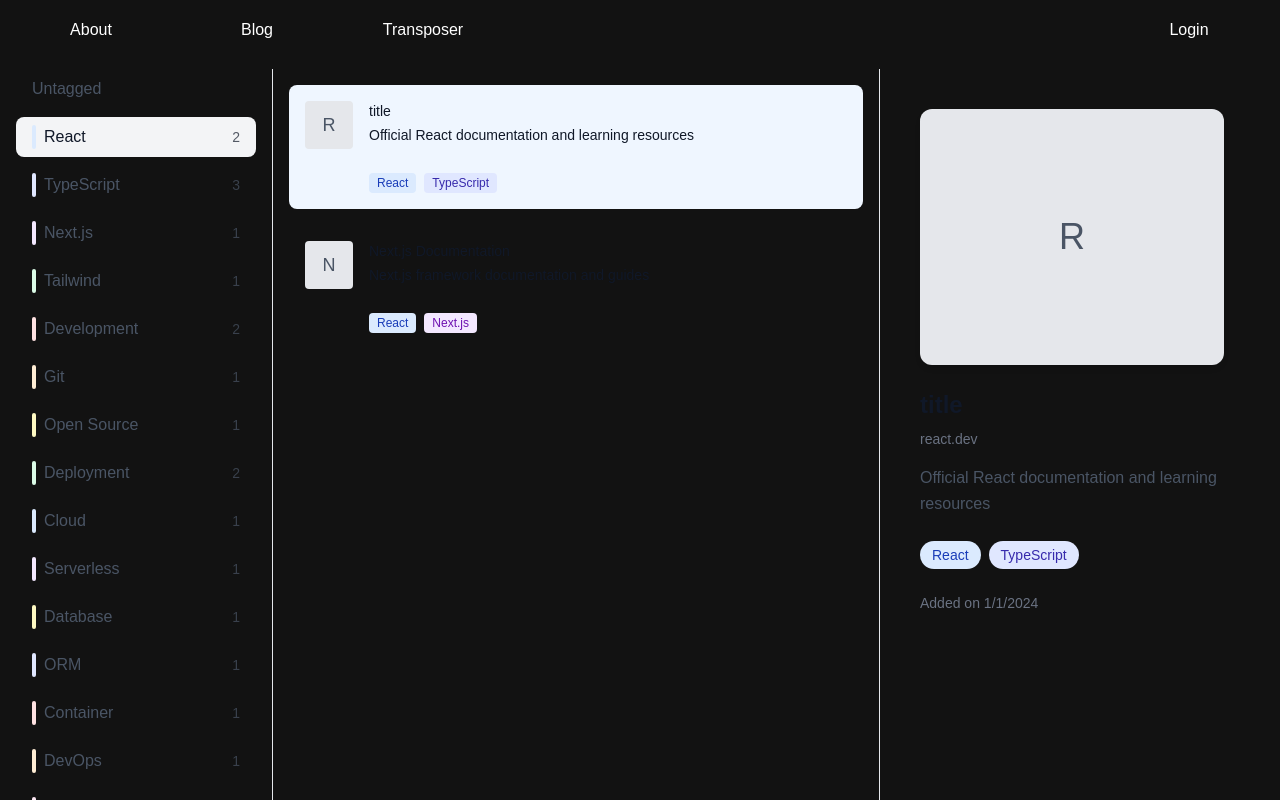
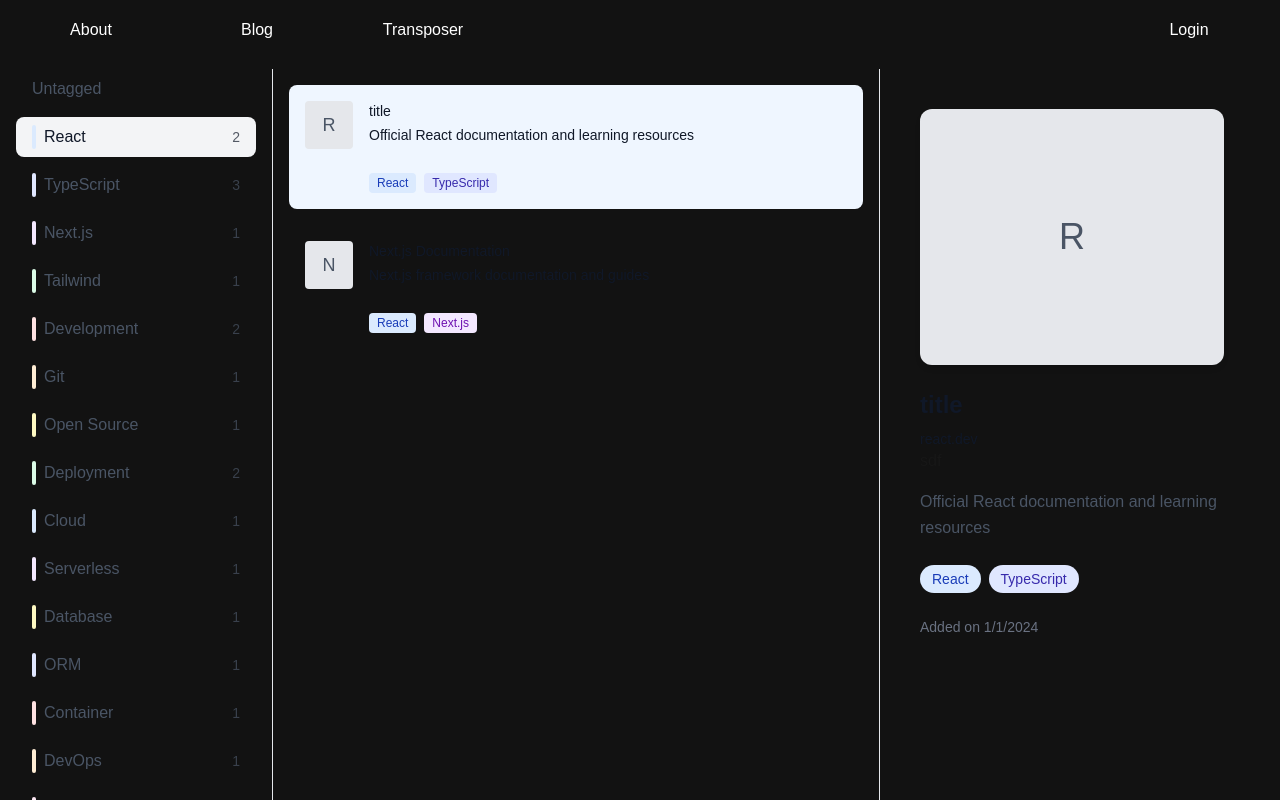
Before and after one commit to auaicn/blog-fe, a Next.js app: page /link/1 in a window 1280 px wide. Both pictures are taken after a click on the element 576 px from the left and 147 px from the top of the page. Built offline with nearby package versions, Linux system fonts and the light colour scheme; no server answers.

Commit message:
og-meta 수집 server 에서 동작하도록 (CORS) + cheerio 로 변경

```diff
--- a/app/(main)/(den)/link/components/LinkDetail.tsx
+++ b/app/(main)/(den)/link/components/LinkDetail.tsx
@@ -2,7 +2,7 @@ import { useRef } from "react";
 import { Link } from "../types";
 import { mockTags } from "../mock/tags";
 import { colorMap } from "../../../../lib/colors";
-import { fetchOGMetaData } from "../utils/og";
+import { fetchOGMetaData, OgMetaData } from "../../../../lib/og";
 import { useEffect, useState } from "react";
 
 interface LinkDetailProps {
@@ -10,24 +10,21 @@ interface LinkDetailProps {
   onUpdate?: (updatedLink: Link) => void;
 }
 
-interface OGPreview {
-  title: string;
-  description: string;
-  image: string;
-  siteName: string;
-}
-
 export function LinkDetail({ link, onUpdate }: LinkDetailProps) {
-  const [ogPreview, setOgPreview] = useState<OGPreview | null>(null);
+  const [ogPreview, setOgPreview] = useState<OgMetaData | null>(null);
   const [favicon, setFavicon] = useState<string | null>(null);
   const [isLoading, setIsLoading] = useState(true);
+
+  const [isEditingUrl, setIsEditingUrl] = useState(false);
   const [isEditingTitle, setIsEditingTitle] = useState(false);
   const [isEditingMemo, setIsEditingMemo] = useState(false);
 
   const [editedTitle, setEditedTitle] = useState("");
   const [editedMemo, setEditedMemo] = useState("");
+  const [editedUrl, setEditedUrl] = useState("");
 
   // 컴포넌트 상단
+  const urlRef = useRef<HTMLDivElement>(null);
   const titleRef = useRef<HTMLDivElement>(null);
   const memoRef = useRef<HTMLDivElement>(null);
 
@@ -50,6 +47,24 @@ export function LinkDetail({ link, onUpdate }: LinkDetailProps) {
         handleSave();
         setIsEditingMemo(false);
       }
+
+      if (
+        memoRef.current &&
+        !memoRef.current.contains(e.target as Node) &&
+        isEditingMemo
+      ) {
+        handleSave();
+        setIsEditingMemo(false);
+      }
+
+      if (
+        urlRef.current &&
+        !urlRef.current.contains(e.target as Node) &&
+        isEditingUrl
+      ) {
+        handleSave();
+        setIsEditingUrl(false);
+      }
     };
 
     document.addEventListener("mousedown", handleClickOutside);
@@ -62,8 +77,10 @@ export function LinkDetail({ link, onUpdate }: LinkDetailProps) {
     if (link) {
       setIsEditingTitle(false);
       setIsEditingMemo(false);
+      setIsEditingUrl(false);
       setEditedTitle(link.title);
       setEditedMemo(link.memo || "");
+      setEditedUrl(link.url);
     }
   }, [link]);
 
@@ -89,7 +106,7 @@ export function LinkDetail({ link, onUpdate }: LinkDetailProps) {
           setFavicon(faviconUrl);
         }
       } catch (error) {
-        console.error("Error fetching metadata:", error);
+        console.warn("Error fetching metadata:", link.url);
       } finally {
         setIsLoading(false);
       }
@@ -103,10 +120,12 @@ export function LinkDetail({ link, onUpdate }: LinkDetailProps) {
       ...link,
       title: editedTitle,
       memo: editedMemo,
+      url: editedUrl,
     };
     onUpdate(updatedLink);
     setIsEditingTitle(false);
     setIsEditingMemo(false);
+    setIsEditingUrl(false);
   };
 
   if (!link) {
@@ -197,6 +216,40 @@ export function LinkDetail({ link, onUpdate }: LinkDetailProps) {
               </h2>
             )}
           </div>
+          <div ref={urlRef}>
+            <p className="mt-2 text-sm w-full text-gray-900 dark:text-gray-100 hover:text-blue-600 dark:hover:text-blue-400">
+              {isLoading ? (
+                <span className="inline-block h-4 w-1/2 bg-gray-200 dark:bg-gray-700 rounded animate-pulse" />
+              ) : isEditingUrl ? (
+                <input
+                  type="text"
+                  value={editedUrl}
+                  onChange={(e) => setEditedUrl(e.target.value)}
+                  onKeyDown={(e) => {
+                    if (e.key === "Escape") {
+                      setIsEditingUrl(false);
+                      setEditedUrl(link.url);
+                    }
+
+                    if (e.key === "Enter") {
+                      handleSave();
+                      setIsEditingUrl(false);
+                    }
+                  }}
+                  className="w-full px-3 py-2 border rounded-lg focus:outline-none focus:ring-2 focus:ring-blue-500"
+                />
+              ) : (
+                <span
+                  onClick={() => setIsEditingUrl(true)}
+                  className="w-full block"
+                >
+                  {new URL(link.url).hostname}
+                </span>
+              )}
+            </p>
+          </div>
+          sdf
+          {ogPreview?.siteName && (
             <p
               className="mt-2 text-sm text-gray-500 dark:text-gray-400 cursor-pointer hover:text-blue-600 dark:hover:text-blue-400"
               onClick={handleClick}
@@ -204,9 +257,10 @@ export function LinkDetail({ link, onUpdate }: LinkDetailProps) {
               {isLoading ? (
                 <span className="inline-block h-4 w-1/2 bg-gray-200 dark:bg-gray-700 rounded animate-pulse" />
               ) : (
-              ogPreview?.siteName || new URL(link.url).hostname
+                ogPreview?.siteName
               )}
             </p>
+          )}
           <div className="mt-4" ref={memoRef}>
             {isEditingMemo ? (
               <textarea
--- a/app/(main)/(den)/link/components/LinkListItem.tsx
+++ b/app/(main)/(den)/link/components/LinkListItem.tsx
@@ -1,7 +1,7 @@
 import { Link } from "../types";
 import { mockTags } from "../mock/tags";
 import { colorMap } from "../../../../lib/colors";
-import { fetchOGMetaData } from "../utils/og";
+import { fetchOGMetaData, OgMetaData } from "../../../../lib/og";
 import { useEffect, useState } from "react";
 
 interface LinkListItemProps {
@@ -11,20 +11,13 @@ interface LinkListItemProps {
   onTagClick: (tagId: string) => void;
 }
 
-interface OGPreview {
-  title: string;
-  description: string;
-  image: string;
-  siteName: string;
-}
-
 export function LinkListItem({
   link,
   isSelected,
   onClick,
   onTagClick,
 }: LinkListItemProps) {
-  const [ogPreview, setOgPreview] = useState<OGPreview | null>(null);
+  const [ogPreview, setOgPreview] = useState<OgMetaData | null>(null);
   const [favicon, setFavicon] = useState<string | null>(null);
   const [isLoading, setIsLoading] = useState(true);
 
--- a/app/components/SignOutButton.tsx
+++ b/app/components/SignOutButton.tsx
@@ -10,7 +10,7 @@ export const SignOutButton = async () => {
       <form action={handleSignOut}>
         <button
           className={twMerge(
-            "px-8 py-3 w-[150px] text-center  bg-transparent hover:bg-indigo-700/50"
+            "px-8 py-3 w-[150px] text-center bg-transparent hover:bg-indigo-700/50 rounded-lg"
           )}
         >
           Log out
--- a/app/lib/colors.ts
+++ b/app/lib/colors.ts
@@ -1,4 +1,8 @@
+import clsx from "clsx";
+
 export type ColorId = keyof typeof colorMap;
+
+export const cn = (...args: Parameters<typeof clsx>) => clsx(...args);
 
 export const colorMap = {
   red: {
--- a/app/(main)/(den)/link/utils/og.ts
+++ b/app/lib/og.ts
@@ -1,33 +1,35 @@
-interface OGMetaData {
+"use server";
+
+import * as cheerio from "cheerio";
+
+export interface OgMetaData {
   title: string;
   description: string;
   image: string;
   siteName: string;
 }
 
-export async function fetchOGMetaData(url: string): Promise<OGMetaData> {
+export async function fetchOGMetaData(url: string): Promise<OgMetaData> {
   try {
     const response = await fetch(url);
     const html = await response.text();
 
-    const parser = new DOMParser();
-    const doc = parser.parseFromString(html, "text/html");
+    const $ = cheerio.load(html);
 
     const getMetaContent = (property: string) => {
-      const element =
-        doc.querySelector(`meta[property="${property}"]`) ||
-        doc.querySelector(`meta[name="${property}"]`);
-      return element?.getAttribute("content") || "";
+      return (
+        $(`meta[property="${property}"]`).attr("content") ||
+        $(`meta[name="${property}"]`).attr("content") ||
+        ""
+      );
     };
 
     return {
-      title: getMetaContent("og:title") || doc.title,
+      title: getMetaContent("og:title") || $("title").text(),
       description:
         getMetaContent("og:description") ||
         getMetaContent("description") ||
-        doc
-          .querySelector('meta[name="description"]')
-          ?.getAttribute("content") ||
+        $('meta[name="description"]').attr("content") ||
         "",
       image: getMetaContent("og:image"),
       siteName: getMetaContent("og:site_name"),
--- a/package.json
+++ b/package.json
@@ -16,6 +16,7 @@
   "license": "ISC",
   "dependencies": {
     "bcryptjs": "^3.0.2",
+    "cheerio": "^1.0.0",
     "clsx": "^2.1.1",
     "next": "^15.2.1",
     "next-auth": "5.0.0-beta.25",
```
Also changed, not shown: 1 other file (tests, documents, lock files or other folders). Lines whose indentation alone changed are shown as unchanged.
